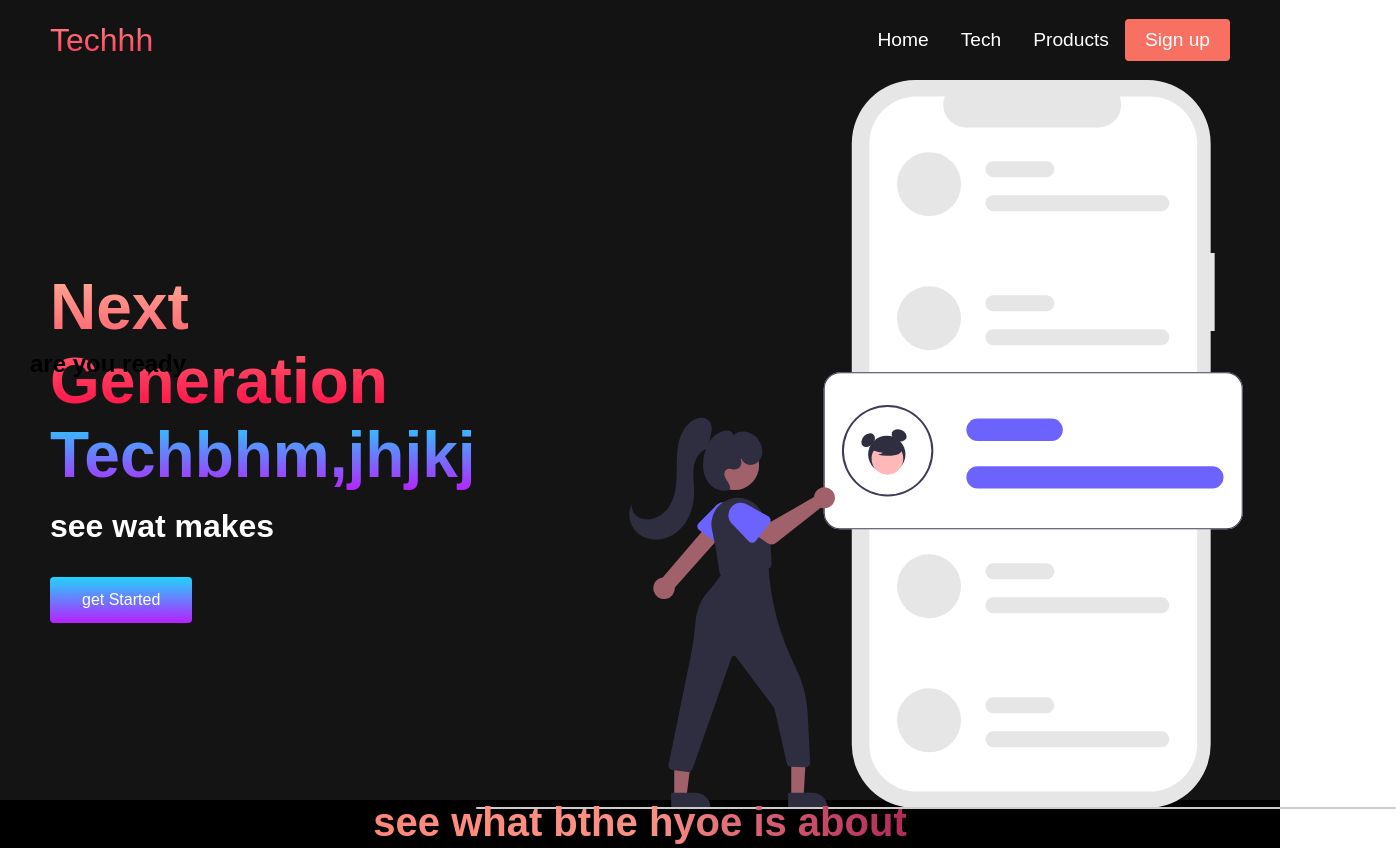
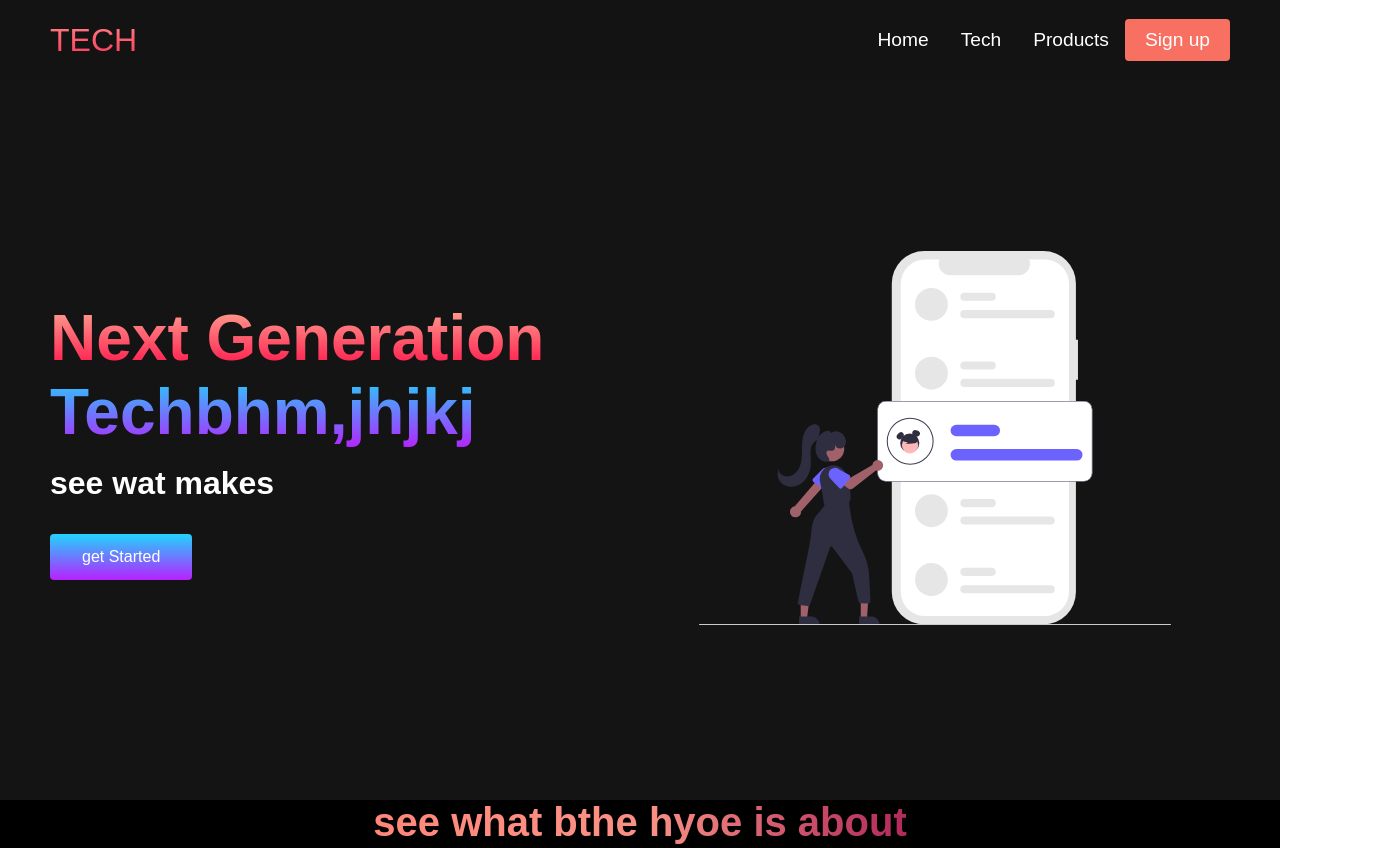
Before and after one commit to BowenDeng228/BowenDeng228.github.io, a plain HTML site: page tech.html in a window 1280 px wide. Shown: the top 848 px of the page, 1396 px wide, since content can reach past the window. Drawn offline with Linux system fonts and the light colour scheme.

Commit message:
Update tech.html

```diff
--- a/tech.html
+++ b/tech.html
@@ -2,7 +2,6 @@
 <html lang="en">
 <head>
     <meta charset="UTF-8">
-    <meta http-equiv="X-UA-Compatible" content="IE=edge">
     <meta name="viewport" content="width=device-width, initial-scale=1.0">
     <title>Website</title>
     <link rel="stylesheet" href="styles.css">
@@ -10,7 +9,7 @@
 <body>
     <nav class="navbar">
         <div class="navbar__container">
-            <a href="/" id="navbar__logo">Techhh</a>
+            <a href="/" id="navbar__logo">TECH</a>
             <div class="navbar__toggle" id="mobile-menu">
                 <span class="bar"></span>
                 <span class="bar"></span>
@@ -47,10 +46,10 @@
             <h1>Next Generation</h1>
             <h2>Techbhm,jhjkj</h2>
             <p>see wat makes</p>
-            <button class="main__btn"><a href="/">get Started</a></button>
+            <button class="main__btn"><a href="#">get Started</a></button>
         </div>
         <div class="main__img--container">
-            <img src="images/pic1.svg" alt="pic" id=""main__img>
+            <img src="images/pic1.svg" alt="pic" id="main__img">
         </div>
     </div>
 </div>
@@ -64,7 +63,7 @@
             <p>Ai</p>
             <button>get started</button>
         </div>
-        <div class="services_card">
+        <div class="services__card">
             <h2>are you ready</h2>
             <p>take the leap</p>
             <button>get started</button>
```
